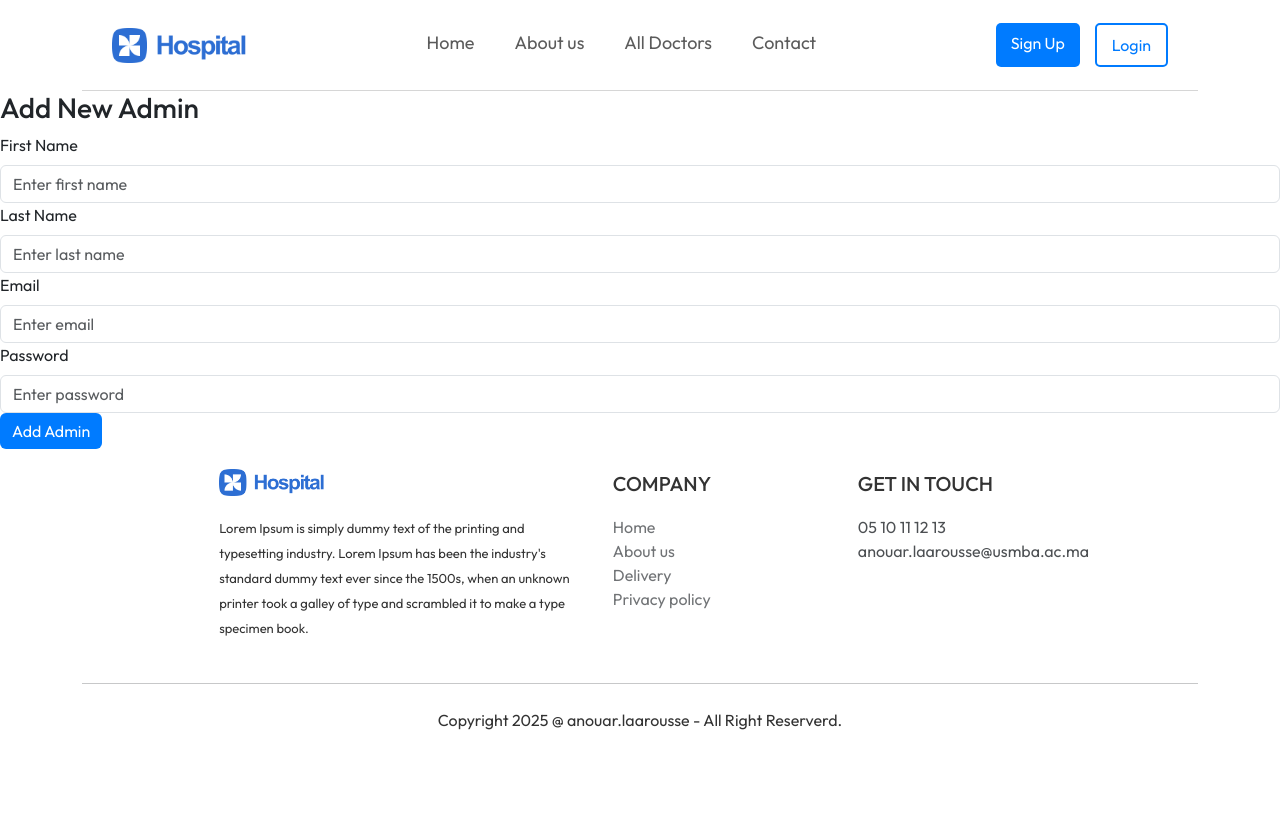
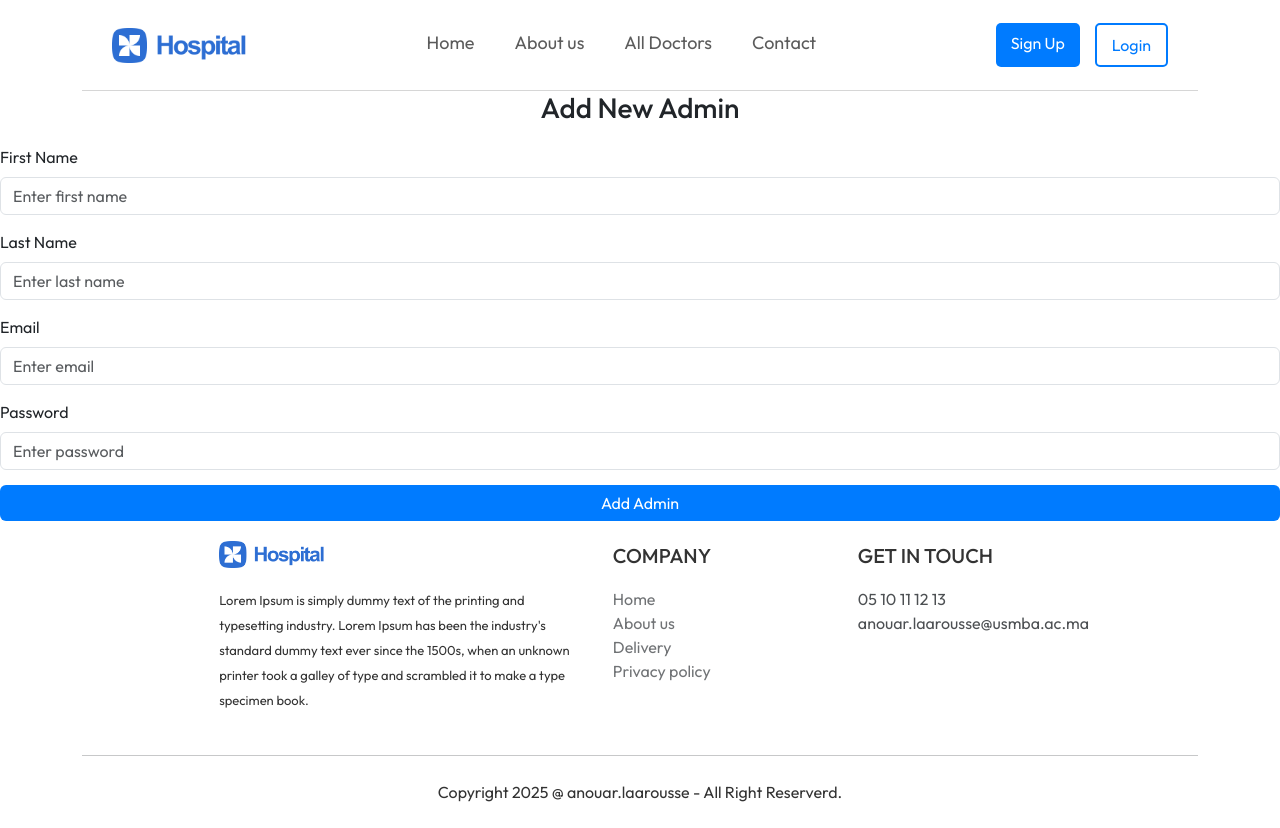
Before and after one commit to LaarousseAnouar/EST-PFE, a React (Create React App) app in the folder frontend/: page /add-admin in a window 1280 px wide. Before the commit the page ends 800 px from the top, so only its background shows below. Built offline with nearby package versions, Linux system fonts and the light colour scheme.

Commit message:
Nouveau commit depuis l'ancien état

```diff
--- /dev/null
+++ b/frontend/src/components/AddAdmin.css
@@ -0,0 +1,20 @@
+.add-admin-container {
+  margin: 20px auto;
+  padding: 20px;
+  width: 80%;
+  max-width: 600px;
+  background-color: #f9f9f9;
+  border-radius: 8px;
+  box-shadow: 0 4px 8px rgba(0, 0, 0, 0.1);
+}
+
+form {
+  display: flex;
+  flex-direction: column;
+  gap: 15px;
+}
+
+h3 {
+  text-align: center;
+  margin-bottom: 20px;
+}
--- a/frontend/src/components/AddAdmin.js
+++ b/frontend/src/components/AddAdmin.js
@@ -1,6 +1,6 @@
 import React, { useState } from 'react';
 import { Button, Form } from 'react-bootstrap';
-
+import './AddAdmin.css';
 const AddAdmin = ({ onAddAdminSuccess }) => {
   const [newAdminData, setNewAdminData] = useState({
     firstName: '',
```
